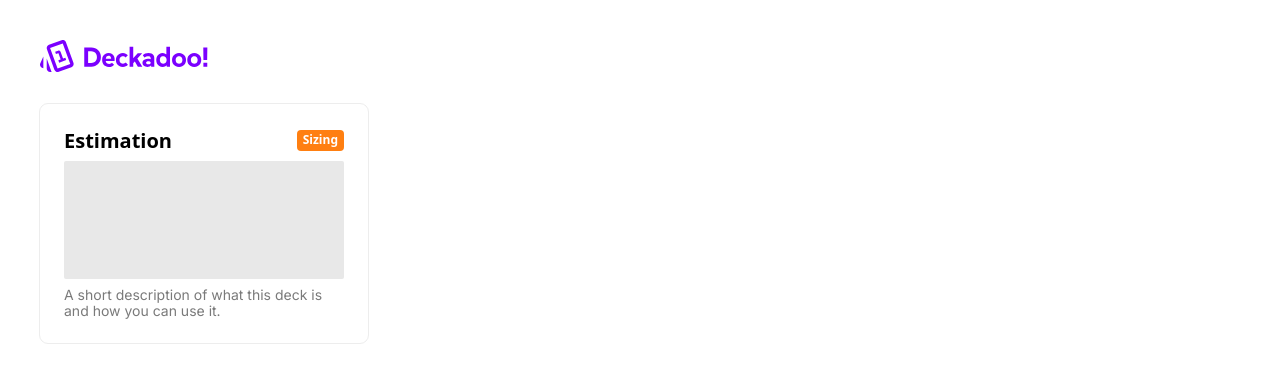
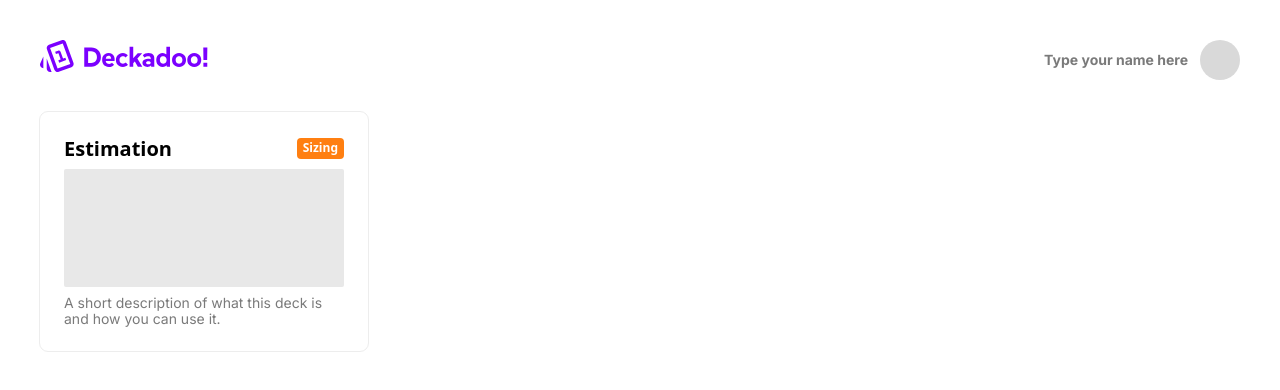
Before and after one commit to UNRULYEON/deckadoo-web, a React (Vite) app: page / in a window 1280 px wide. Shown: the top 390 px of the page. Built offline with nearby package versions, Linux system fonts and the light colour scheme; a web font is replaced by a local one.

Commit message:
Add name input to the header

```diff
--- a/package.json
+++ b/package.json
@@ -12,9 +12,11 @@
     "format:fix": "pnpm exec prettier --write ."
   },
   "dependencies": {
+    "immer": "^10.1.1",
     "react": "^18.3.1",
     "react-dom": "^18.3.1",
-    "wouter": "^3.3.5"
+    "wouter": "^3.3.5",
+    "zustand": "^4.5.5"
   },
   "devDependencies": {
     "@eslint/js": "^9.9.0",
--- a/src/components/Header/Header.tsx
+++ b/src/components/Header/Header.tsx
@@ -1,12 +1,16 @@
 import { Link, useLocation } from 'wouter'
 import { HouseIcon } from '@/icons'
+import { useDeckadooStore } from '@/hooks'
 
 const Header = () => {
   const [location] = useLocation()
+  const name = useDeckadooStore((s) => s.name)
+  const setName = useDeckadooStore((s) => s.setName)
 
   return (
     <div className="px-10 pt-10">
-      <header>
+      <header className="flex justify-between">
+        <div>
           {location === '/' ? (
             <img src="/logo.svg" />
           ) : (
@@ -20,6 +24,17 @@ const Header = () => {
               </span>
             </div>
           )}
+        </div>
+        <div className="flex gap-3 justify-between">
+          <input
+            type="text"
+            value={name}
+            onChange={(e) => setName(e.target.value)}
+            placeholder="Type your name here"
+            className="text-right font-inter font-bold text-sm leading-[16px] ring-0 focus:ring-0 focus:outline-none placeholder:text-[#7A7A7A]"
+          />
+          <div className="w-10 h-10 rounded-full bg-[#D9D9D9]" />
+        </div>
       </header>
     </div>
   )
--- /dev/null
+++ b/src/context/DeckadooStoreProvider.tsx
@@ -0,0 +1,22 @@
+import { ReactNode, createContext, useState } from 'react'
+import { createDeckadooStore, DeckadooState, DeckadooStore } from '@/state'
+
+export const DeckadooStoreContext = createContext<DeckadooStore | null>(null)
+
+type DeckadooStoreProps = {
+  initialState?: DeckadooState
+  children: ReactNode
+}
+
+export const DeckadooStoreProvider = ({
+  initialState,
+  children,
+}: DeckadooStoreProps) => {
+  const [store] = useState(() => createDeckadooStore(initialState))
+
+  return (
+    <DeckadooStoreContext.Provider value={store}>
+      {children}
+    </DeckadooStoreContext.Provider>
+  )
+}
--- /dev/null
+++ b/src/context/index.ts
@@ -0,0 +1,4 @@
+export {
+  DeckadooStoreContext,
+  DeckadooStoreProvider,
+} from './DeckadooStoreProvider'
--- /dev/null
+++ b/src/hooks/index.ts
@@ -0,0 +1 @@
+export { useDeckadooStore } from './useDeckadooStore'
--- /dev/null
+++ b/src/hooks/useDeckadooStore.ts
@@ -0,0 +1,15 @@
+import { DeckadooStoreContext } from '@/context'
+import { DeckadooState } from '@/state'
+import { useContext } from 'react'
+import { useStore } from 'zustand'
+
+export const useDeckadooStore = <T>(selector: (state: DeckadooState) => T) => {
+  const store = useContext(DeckadooStoreContext)
+
+  if (!store)
+    throw new Error(
+      'useDeckadooStore must be used within a DeckadooStoreProvider'
+    )
+
+  return useStore(store, selector)
+}
--- a/src/main.tsx
+++ b/src/main.tsx
@@ -1,10 +1,13 @@
 import { StrictMode } from 'react'
 import { createRoot } from 'react-dom/client'
+import { DeckadooStoreProvider } from './context/DeckadooStoreProvider.tsx'
 import App from './App.tsx'
 import './index.css'
 
 createRoot(document.getElementById('root')!).render(
   <StrictMode>
-    <App />
+    <DeckadooStoreProvider>
+      <App />
+    </DeckadooStoreProvider>
   </StrictMode>
 )
--- /dev/null
+++ b/src/state/index.ts
@@ -0,0 +1,2 @@
+export { createDeckadooStore } from './store'
+export type { DeckadooState, DeckadooStore } from './store'
--- /dev/null
+++ b/src/state/store.ts
@@ -0,0 +1,40 @@
+import { createStore } from 'zustand/vanilla'
+import { immer } from 'zustand/middleware/immer'
+import { devtools, persist } from 'zustand/middleware'
+
+type DeckadooProps = {
+  name: string
+}
+
+export interface DeckadooState extends DeckadooProps {
+  setName: (name: string) => void
+}
+
+export type DeckadooStore = ReturnType<typeof createDeckadooStore>
+
+export const createDeckadooStore = (initialProps?: Partial<DeckadooProps>) => {
+  const DEFAULT_PROPS: DeckadooProps = {
+    name: '',
+  }
+
+  return createStore<DeckadooState>()(
+    devtools(
+      persist(
+        immer((set) => ({
+          ...DEFAULT_PROPS,
+          ...initialProps,
+          setName: (name: string) =>
+            set((state) => {
+              state.name = name
+            }),
+        })),
+        {
+          name: 'v0:deckadoo-store',
+        }
+      ),
+      {
+        name: 'v0:deckadoo-store',
+      }
+    )
+  )
+}
```
Also changed, not shown: 1 other file (tests, documents, lock files or other folders). Lines whose indentation alone changed are shown as unchanged.
